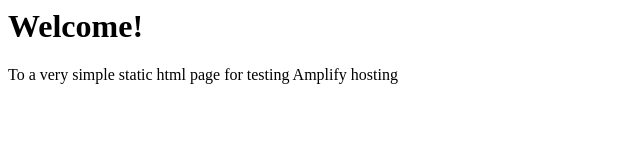
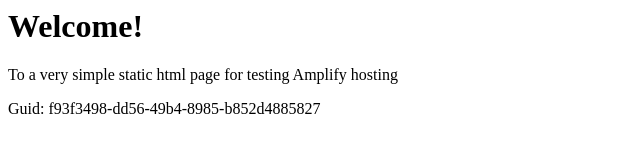
Before and after one commit to aws-aemilia-fra/Github-PR-Commit-Integration-Test-DoNotTouch-v0-preprod-eu-central-1, a website: page src/index.html in a window 1280 px wide. Shown: the whole page, without its empty margins (0-640 px from the left). Drawn offline with Linux system fonts and the light colour scheme.

Commit message:
commit from integ tests

```diff
--- a/src/index.html
+++ b/src/index.html
@@ -1,3 +1,5 @@
+
+
 <html lang="en">
 
 <head>
@@ -10,6 +12,6 @@
 <body>
     <h1>Welcome!</h1>
     <p>To a very simple static html page for testing Amplify hosting</p>
-</body>
+    <p>Guid: f93f3498-dd56-49b4-8985-b852d4885827</p></body>
 
 </html>
```
